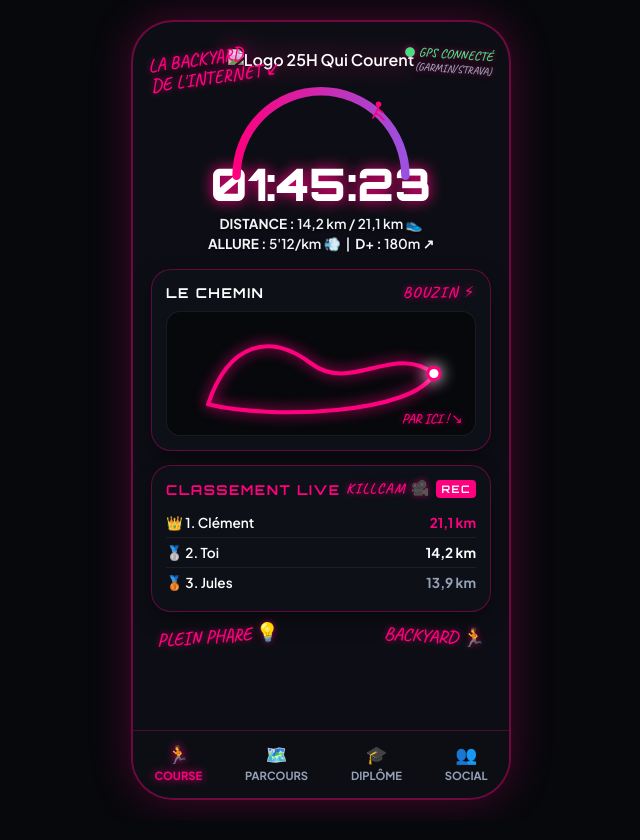
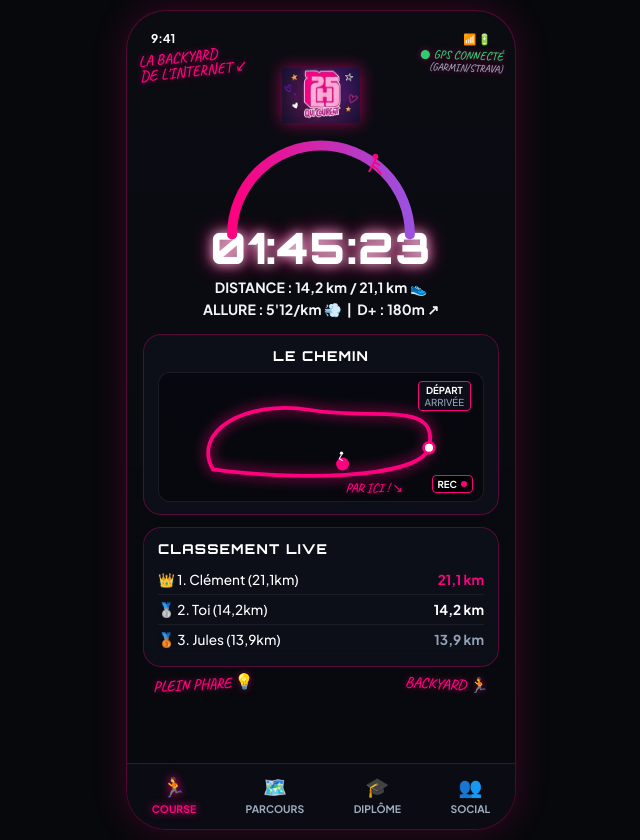
Before and after one commit to mogomegarun/backyard-25h, a website: page index.html in a window 1280 px wide. Shown: the whole page, without its empty margins (319-959 px from the left). Drawn offline with Linux system fonts and the light colour scheme.

Commit message:
Update index.html

```diff
--- a/index.html
+++ b/index.html
@@ -3,17 +3,19 @@
 <head>
   <meta charset="UTF-8">
   <meta name="viewport" content="width=device-width, initial-scale=1.0">
-  <title>25H Qui Courent</title>
+  <title>25H Qui Courent - Backyard</title>
   <link rel="preconnect" href="https://fonts.googleapis.com">
   <link rel="preconnect" href="https://fonts.gstatic.com" crossorigin>
-  <link href="https://fonts.googleapis.com/css2?family=Caveat:wght@600;700&family=Orbitron:wght@700;900&family=Plus+Jakarta+Sans:wght@600;700;800&display=swap" rel="stylesheet">
+  <link href="https://fonts.googleapis.com/css2?family=Caveat:wght@600;700&family=Orbitron:wght@700;800;900&family=Plus+Jakarta+Sans:wght@500;600;700;800&display=swap" rel="stylesheet">
 
   <style>
     :root {
       --bg-dark: #07080c;
-      --card-bg: rgba(15, 17, 26, 0.92);
+      --card-bg: rgba(13, 16, 27, 0.85);
+      --card-border: rgba(255, 0, 127, 0.3);
       --neon-pink: #ff007f;
       --neon-purple: #9b51e0;
+      --neon-green: #2ecc71;
       --text-white: #ffffff;
       --text-muted: #94a3b8;
       --font-cinema: 'Orbitron', sans-serif;
@@ -30,110 +32,119 @@
       justify-content: center;
       align-items: center;
       min-height: 100vh;
-      padding: 20px;
+      padding: 10px;
     }
 
-    /* Conteneur Téléphone avec l'image de fond à la racine */
+    /* Conteneur Smartphone */
     .phone-screen {
-      width: 380px;
-      min-height: 780px;
-      background-color: #0d0e15;
+      width: 100%;
+      max-width: 390px;
+      min-height: 820px;
+      background-color: #0b0c13;
       background-image:
-        linear-gradient(rgba(13, 14, 21, 0.78), rgba(13, 14, 21, 0.88)),
-        url('doodles-bg-isoles.jpg');
+        linear-gradient(180deg, rgba(11, 12, 19, 0.82) 0%, rgba(7, 8, 12, 0.92) 100%),
+        url('images/bg-doodles.jpg');
       background-size: cover;
       background-position: center;
-      background-repeat: no-repeat;
-      border: 2px solid rgba(255, 0, 127, 0.4);
-      border-radius: 42px;
-      padding: 22px 18px;
+      border: 1px solid rgba(255, 0, 127, 0.3);
+      border-radius: 40px;
+      padding: 18px 16px 0 16px;
       position: relative;
-      box-shadow: 0 0 40px rgba(255, 0, 127, 0.25);
+      box-shadow: 0 0 35px rgba(255, 0, 127, 0.2);
       display: flex;
       flex-direction: column;
-      gap: 14px;
+      gap: 12px;
       overflow: hidden;
     }
 
-    /* Style des Doodles manuscrits */
+    /* Doodles manuscrits & annotations */
     .doodle-text {
       font-family: var(--font-handwritten);
       color: var(--neon-pink);
-      font-size: 1.15rem;
-      line-height: 1.1;
-      text-shadow: 0 0 6px rgba(255, 0, 127, 0.6);
+      font-size: 1.1rem;
+      line-height: 1;
       position: absolute;
       z-index: 2;
+      text-shadow: 0 0 6px rgba(255, 0, 127, 0.5);
     }
 
-    /* Header & Logo Centré */
+    /* En-tête avec Heure & Status Bar */
+    .status-bar {
+      display: flex;
+      justify-content: space-between;
+      align-items: center;
+      font-size: 0.75rem;
+      font-weight: 700;
+      color: #fff;
+      padding: 2px 8px 6px 8px;
+    }
+
     .top-header {
       position: relative;
       display: flex;
-      justify-content: center;
+      flex-direction: column;
       align-items: center;
-      margin-top: 5px;
-      margin-bottom: 2px;
+      margin-top: 4px;
     }
 
     .logo-img {
-      max-height: 65px;
+      max-height: 55px;
       width: auto;
       display: block;
-      filter: drop-shadow(0 0 12px rgba(255, 0, 127, 0.6));
+      filter: drop-shadow(0 0 8px rgba(255, 0, 127, 0.6));
     }
 
-    /* Chrono & Arc */
+    /* Section Chrono & Arc */
     .timer-section {
       position: relative;
       text-align: center;
+      margin-top: 5px;
     }
 
     .arc-container {
       position: relative;
-      width: 260px;
-      height: 95px;
+      width: 280px;
+      height: 100px;
       margin: 0 auto;
     }
 
     .timer-display {
       font-family: var(--font-cinema);
-      font-size: 2.8rem;
+      font-size: 2.7rem;
       font-weight: 900;
       color: #fff;
-      text-shadow: 0 0 14px var(--neon-pink);
-      margin-top: -25px;
+      text-shadow: 0 0 12px rgba(255, 255, 255, 0.8), 0 0 20px var(--neon-pink);
+      margin-top: -20px;
+      letter-spacing: 1px;
     }
 
     .stats-row {
-      font-size: 0.85rem;
+      font-size: 0.88rem;
       color: #f1f5f9;
-      margin: 3px 0;
-      font-weight: 600;
-      text-shadow: 0 1px 3px rgba(0, 0, 0, 0.8);
+      margin: 4px 0;
+      font-weight: 700;
     }
 
     /* Cartes UI Glassmorphism */
     .ui-card {
       background: var(--card-bg);
-      backdrop-filter: blur(12px);
-      -webkit-backdrop-filter: blur(12px);
-      border: 1px solid rgba(255, 0, 127, 0.35);
-      border-radius: 20px;
-      padding: 14px;
+      backdrop-filter: blur(10px);
+      -webkit-backdrop-filter: blur(10px);
+      border: 1px solid var(--card-border);
+      border-radius: 18px;
+      padding: 12px 14px;
       position: relative;
-      box-shadow: 0 8px 20px rgba(0, 0, 0, 0.4);
       z-index: 1;
     }
 
     .card-title {
       font-family: var(--font-cinema);
       font-size: 0.85rem;
-      font-weight: 700;
-      letter-spacing: 1.5px;
+      font-weight: 800;
+      letter-spacing: 1.2px;
       text-transform: uppercase;
       color: var(--text-white);
-      margin-bottom: 10px;
+      margin-bottom: 8px;
       display: flex;
       align-items: center;
       justify-content: space-between;
@@ -141,9 +152,9 @@
 
     /* Carte GPX */
     .map-container {
-      height: 125px;
-      background: rgba(0, 0, 0, 0.45);
-      border-radius: 14px;
+      height: 130px;
+      background: rgba(5, 6, 10, 0.6);
+      border-radius: 12px;
       position: relative;
       overflow: hidden;
       border: 1px solid rgba(255, 255, 255, 0.08);
@@ -163,21 +174,20 @@
       border-bottom: none;
     }
 
-    /* Barre de Navigation */
+    /* Barre de Navigation en bas */
     .nav-bar {
       display: flex;
       justify-content: space-around;
-      padding-top: 12px;
+      align-items: center;
+      padding: 10px 0 14px 0;
       margin-top: auto;
-      border-top: 1px solid rgba(255, 0, 127, 0.25);
-      font-size: 0.7rem;
+      border-top: 1px solid rgba(255, 0, 127, 0.3);
+      font-size: 0.65rem;
       color: var(--text-muted);
       font-weight: 700;
-      background: rgba(13, 14, 21, 0.95);
-      margin-left: -18px;
-      margin-right: -18px;
-      margin-bottom: -22px;
-      padding-bottom: 16px;
+      background: rgba(11, 12, 19, 0.95);
+      margin-left: -16px;
+      margin-right: -16px;
     }
 
     .nav-item {
@@ -186,11 +196,18 @@
       align-items: center;
       gap: 3px;
       cursor: pointer;
+      color: #a0aec0;
     }
 
     .nav-item.active {
       color: var(--neon-pink);
       text-shadow: 0 0 8px var(--neon-pink);
+    }
+
+    .nav-item svg {
+      width: 20px;
+      height: 20px;
+      fill: currentColor;
     }
   </style>
 </head>
@@ -198,25 +215,32 @@
 
 <div class="phone-screen">
 
-  <!-- Doodles de texte positionnés sur l'interface -->
-  <span class="doodle-text" style="top: 25px; left: 16px; transform: rotate(-8deg);">
+  <!-- Status Bar iPhone -->
+  <div class="status-bar">
+    <span>9:41</span>
+    <span style="font-size: 0.65rem;">📶 🔋</span>
+  </div>
+
+  <!-- Annotations / Doodles de Texte de l'en-tête -->
+  <span class="doodle-text" style="top: 38px; left: 12px; transform: rotate(-6deg); font-size: 0.95rem;">
     LA BACKYARD<br>DE L'INTERNET ↙
   </span>
 
-  <span class="doodle-text" style="top: 25px; right: 16px; transform: rotate(4deg); color: #4ade80; text-align: right; font-size: 0.8rem;">
-    ● GPS CONNECTÉ<br><span style="color: var(--text-muted); font-size: 0.68rem;">(GARMIN/STRAVA)</span>
+  <span class="doodle-text" style="top: 38px; right: 12px; transform: rotate(2deg); color: #2ecc71; text-align: right; font-size: 0.75rem;">
+    ● GPS CONNECTÉ<br><span style="color: var(--text-muted); font-size: 0.65rem;">(GARMIN/STRAVA)</span>
   </span>
 
-  <!-- LOGO CENTRÉ EN HAUT (Chemin corrigé vers la racine) -->
+  <!-- LOGO OFFICIEL CENTRÉ (Chemin corrigé : images/...) -->
   <div class="top-header">
-    <img src="logo-25h-qui-courent.png" alt="Logo 25H Qui Courent" class="logo-img" />
+    <img src="images/logo-25h-qui-courent.png" alt="Logo 25H Qui Courent" class="logo-img" />
   </div>
 
-  <!-- SECTION CHRONO + ARC + RUNNER -->
+  <!-- CHRONO + ARC ARC-EN-CIEL + COUREUR -->
   <div class="timer-section">
     <div class="arc-container">
-      <svg width="260" height="95" viewBox="0 0 200 90">
-        <path d="M 20 85 A 75 75 0 0 1 180 85" fill="none" stroke="url(#neon-grad)" stroke-width="8" stroke-linecap="round" />
+      <svg width="280" height="100" viewBox="0 0 200 90">
+        <!-- Tracé de l'arc néon -->
+        <path d="M 20 85 A 75 75 0 0 1 180 85" fill="none" stroke="url(#neon-grad)" stroke-width="9" stroke-linecap="round" />
         <defs>
           <linearGradient id="neon-grad" x1="0%" y1="0%" x2="100%" y2="0%">
             <stop offset="0%" stop-color="#ff007f" />
@@ -224,85 +248,101 @@
           </linearGradient>
         </defs>
 
-        <g transform="translate(148, 14) scale(0.65)">
-          <circle cx="10" cy="5" r="4" fill="#ff007f" />
-          <path d="M 10 9 L 6 18 L 12 22 M 10 13 L 16 17 M 6 18 L 2 25 M 12 22 L 18 28" stroke="#ff007f" stroke-width="2.5" fill="none" stroke-linecap="round"/>
+        <!-- Petit coureur rose sur l'arc -->
+        <g transform="translate(142, 12) scale(0.7)">
+          <circle cx="10" cy="4" r="3.5" fill="#ff007f" />
+          <path d="M 10 8 L 6 16 L 12 20 M 10 12 L 15 15 M 6 16 L 2 23 M 12 20 L 17 26" stroke="#ff007f" stroke-width="2.5" fill="none" stroke-linecap="round"/>
         </g>
       </svg>
     </div>
 
     <div class="timer-display">01:45:23</div>
-    <div class="stats-row"><strong>DISTANCE :</strong> 14,2 km / 21,1 km 👟</div>
-    <div class="stats-row"><strong>ALLURE :</strong> 5'12/km 💨 &nbsp;|&nbsp; <strong>D+ :</strong> 180m ↗</div>
+    <div class="stats-row">DISTANCE : 14,2 km / 21,1 km 👟</div>
+    <div class="stats-row">ALLURE : 5'12/km 💨 &nbsp;|&nbsp; D+ : 180m ↗</div>
   </div>
 
-  <!-- CARTE PARCOURS -->
+  <!-- CARTE PARCOURS (LE CHEMIN) -->
   <div class="ui-card">
-    <div class="card-title">
+    <div class="card-title" style="justify-content: center;">
       <span>LE CHEMIN</span>
-      <span class="doodle-text" style="position: relative; font-size: 0.95rem;">BOUZIN ⚡</span>
     </div>
 
     <div class="map-container">
-      <svg width="100%" height="100%" viewBox="0 0 300 100">
-        <path d="M 40,80 C 60,20 100,10 140,40 C 180,70 220,20 260,50 C 240,90 100,95 40,80 Z"
-              fill="none" stroke="#ff007f" stroke-width="4" stroke-linecap="round" stroke-linejoin="round"
+      <svg width="100%" height="100%" viewBox="0 0 300 110">
+        <!-- Tracé GPX de la boucle -->
+        <path d="M 50,85 C 30,50 80,20 140,30 C 200,40 260,20 250,65 C 240,95 120,95 50,85 Z"
+              fill="none" stroke="#ff007f" stroke-width="3.5" stroke-linecap="round" stroke-linejoin="round"
               style="filter: drop-shadow(0 0 6px #ff007f);" />
-        <circle cx="260" cy="50" r="6" fill="#fff" stroke="#ff007f" stroke-width="3" style="filter: drop-shadow(0 0 8px #fff);" />
+
+        <!-- Marqueurs sur la carte -->
+        <circle cx="250" cy="65" r="5" fill="#fff" stroke="#ff007f" stroke-width="2.5" />
+        <circle cx="170" cy="80" r="6" fill="#ff007f" />
+
+        <!-- Petit coureur sur le parcours -->
+        <g transform="translate(164, 68) scale(0.5)">
+          <circle cx="10" cy="4" r="3" fill="#fff" />
+          <path d="M 10 7 L 6 14 L 12 18" stroke="#fff" stroke-width="2" fill="none"/>
+        </g>
       </svg>
 
-      <span class="doodle-text" style="bottom: 8px; right: 12px; font-size: 0.85rem;">
-        PAR ICI ! ↘
-      </span>
+      <!-- Badge Départ / Arrivée -->
+      <div style="position: absolute; top: 8px; right: 12px; background: rgba(13, 16, 27, 0.85); border: 1px solid var(--neon-pink); padding: 2px 6px; border-radius: 4px; font-size: 0.6rem; text-align: center; color: #fff;">
+        <strong>DÉPART</strong><br><span style="color: var(--text-muted);">ARRIVÉE</span>
+      </div>
+
+      <!-- Annotation Par Ici -->
+      <span class="doodle-text" style="bottom: 6px; right: 80px; font-size: 0.8rem;">PAR ICI ! ↘</span>
+
+      <!-- Badge REC Camera -->
+      <div style="position: absolute; bottom: 8px; right: 10px; background: #000; border: 1px solid var(--neon-pink); border-radius: 4px; padding: 2px 5px; display: flex; align-items: center; gap: 4px;">
+        <span style="font-size: 0.6rem; color: #fff; font-weight: bold;">REC</span>
+        <span style="width: 6px; height: 6px; background: var(--neon-pink); border-radius: 50%;"></span>
+      </div>
     </div>
   </div>
 
   <!-- CLASSEMENT LIVE -->
   <div class="ui-card">
     <div class="card-title">
-      <span style="color: var(--neon-pink);">CLASSEMENT LIVE</span>
-      <div style="display: flex; align-items: center; gap: 6px;">
-        <span class="doodle-text" style="position: relative; font-size: 0.9rem;">KILLCAM 🎥</span>
-        <span style="font-size: 0.65rem; background: var(--neon-pink); color: #fff; padding: 2px 5px; border-radius: 4px; font-family: var(--font-cinema);">REC</span>
-      </div>
+      <span style="color: #fff;">CLASSEMENT LIVE</span>
     </div>
 
     <div class="leader-row">
-      <span>👑 1. Clément</span>
+      <span>👑 1. Clément (21,1km)</span>
       <strong style="color: var(--neon-pink);">21,1 km</strong>
     </div>
     <div class="leader-row">
-      <span>🥈 2. Toi</span>
+      <span>🥈 2. Toi (14,2km)</span>
       <strong>14,2 km</strong>
     </div>
     <div class="leader-row">
-      <span>🥉 3. Jules</span>
+      <span>🥉 3. Jules (13,9km)</span>
       <strong style="color: var(--text-muted);">13,9 km</strong>
     </div>
   </div>
 
-  <!-- BAS DE PAGE -->
-  <div style="display: flex; justify-content: space-between; padding: 0 6px;">
-    <span class="doodle-text" style="position: relative; transform: rotate(-4deg);">PLEIN PHARE 💡</span>
-    <span class="doodle-text" style="position: relative; transform: rotate(3deg);">BACKYARD 🏃</span>
+  <!-- ANNOTATIONS BAS DE PAGE -->
+  <div style="display: flex; justify-content: space-between; padding: 0 10px; margin-top: -2px;">
+    <span class="doodle-text" style="position: relative; transform: rotate(-3deg); font-size: 0.95rem;">PLEIN PHARE 💡</span>
+    <span class="doodle-text" style="position: relative; transform: rotate(3deg); font-size: 0.95rem;">BACKYARD 🏃</span>
   </div>
 
-  <!-- NAVIGATION -->
+  <!-- BARRE DE NAVIGATION -->
   <div class="nav-bar">
     <div class="nav-item active">
-      <span style="font-size: 1.1rem;">🏃</span>
+      <span style="font-size: 1.2rem;">🏃</span>
       <span>COURSE</span>
     </div>
     <div class="nav-item">
-      <span style="font-size: 1.1rem;">🗺️</span>
+      <span style="font-size: 1.2rem;">🗺️</span>
       <span>PARCOURS</span>
     </div>
     <div class="nav-item">
-      <span style="font-size: 1.1rem;">🎓</span>
+      <span style="font-size: 1.2rem;">🎓</span>
       <span>DIPLÔME</span>
     </div>
     <div class="nav-item">
-      <span style="font-size: 1.1rem;">👥</span>
+      <span style="font-size: 1.2rem;">👥</span>
       <span>SOCIAL</span>
     </div>
   </div>
```
